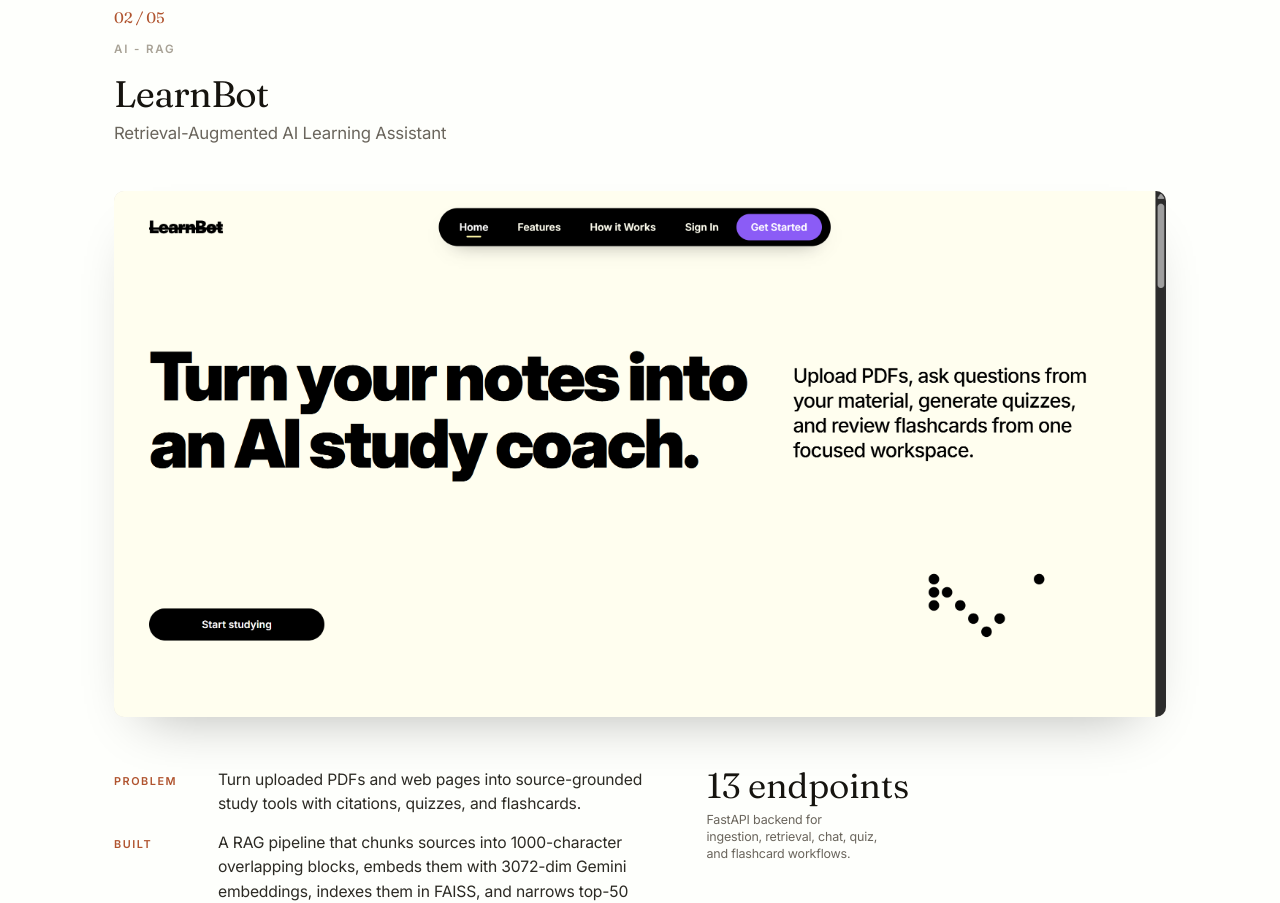
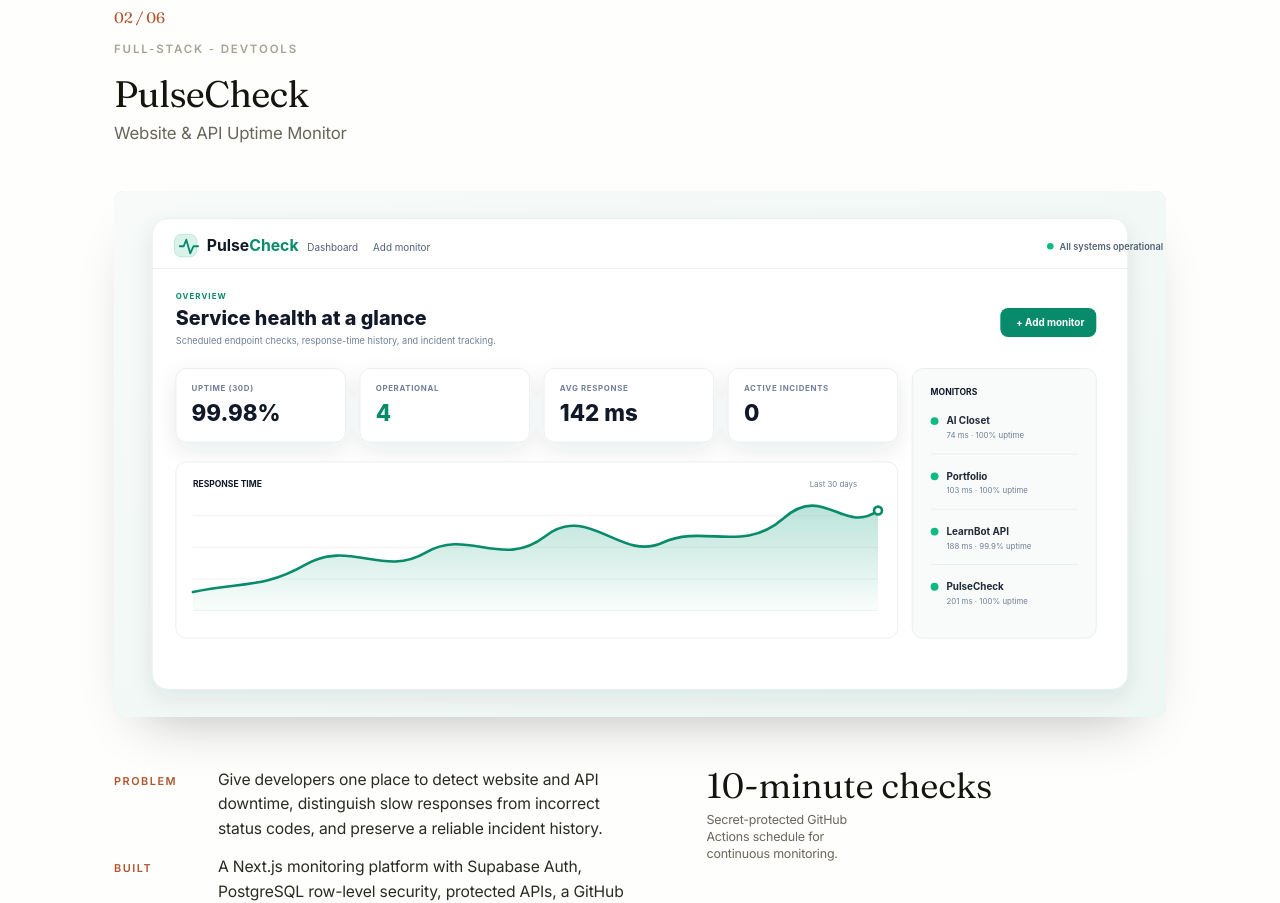
Before and after one commit to yeshacodes/Portfolio, a React (Vite) app: page / in a window 1280 px wide. Shown: the part 5980-6883 px from the top of the page. Built offline with nearby package versions, Linux system fonts and the light colour scheme.

Commit message:
Feature PulseCheck in portfolio projects

```diff
--- a/src/data/resume.ts
+++ b/src/data/resume.ts
@@ -83,6 +83,26 @@ export const resumeData = {
       github: "https://github.com/yeshacodes/Flowcommerce-ai",
     },
     {
+      title: "PulseCheck",
+      subtitle: "Website & API Uptime Monitor",
+      category: "Full-Stack - DevTools",
+      color: "sage",
+      techStack: ["Next.js", "TypeScript", "Supabase", "PostgreSQL", "GitHub Actions", "Vitest"],
+      description: "Production-deployed uptime monitor with scheduled health checks, response-time analytics, incident tracking, and public status pages.",
+      problem: "Give developers one place to detect website and API downtime, distinguish slow responses from incorrect status codes, and preserve a reliable incident history.",
+      built: "A Next.js monitoring platform with Supabase Auth, PostgreSQL row-level security, protected APIs, a GitHub Actions scheduler, response-time charts, and an incident state machine that opens after two failures and resolves on recovery.",
+      impact: "Runs automated checks every 10 minutes, isolates data per user, and safely validates user-provided URLs against private networks, unsafe redirects, timeouts, and other SSRF risks.",
+      metrics: [
+        { value: "10-minute checks", desc: "Secret-protected GitHub Actions schedule for continuous monitoring." },
+        { value: "32 tests", desc: "Coverage across URL security, checks, uptime math, schemas, and incident recovery." },
+        { value: "2-failure rule", desc: "Incident state machine avoids opening duplicate incidents from a single failure." },
+      ],
+      isFeatured: true,
+      image: "/images/pulsecheck.svg",
+      link: { label: "Live", url: "https://pulse-check-sigma-two.vercel.app/" },
+      github: "https://github.com/yeshacodes/PulseCheck",
+    },
+    {
       title: "LearnBot",
       subtitle: "Retrieval-Augmented AI Learning Assistant",
       category: "AI - RAG",
```
